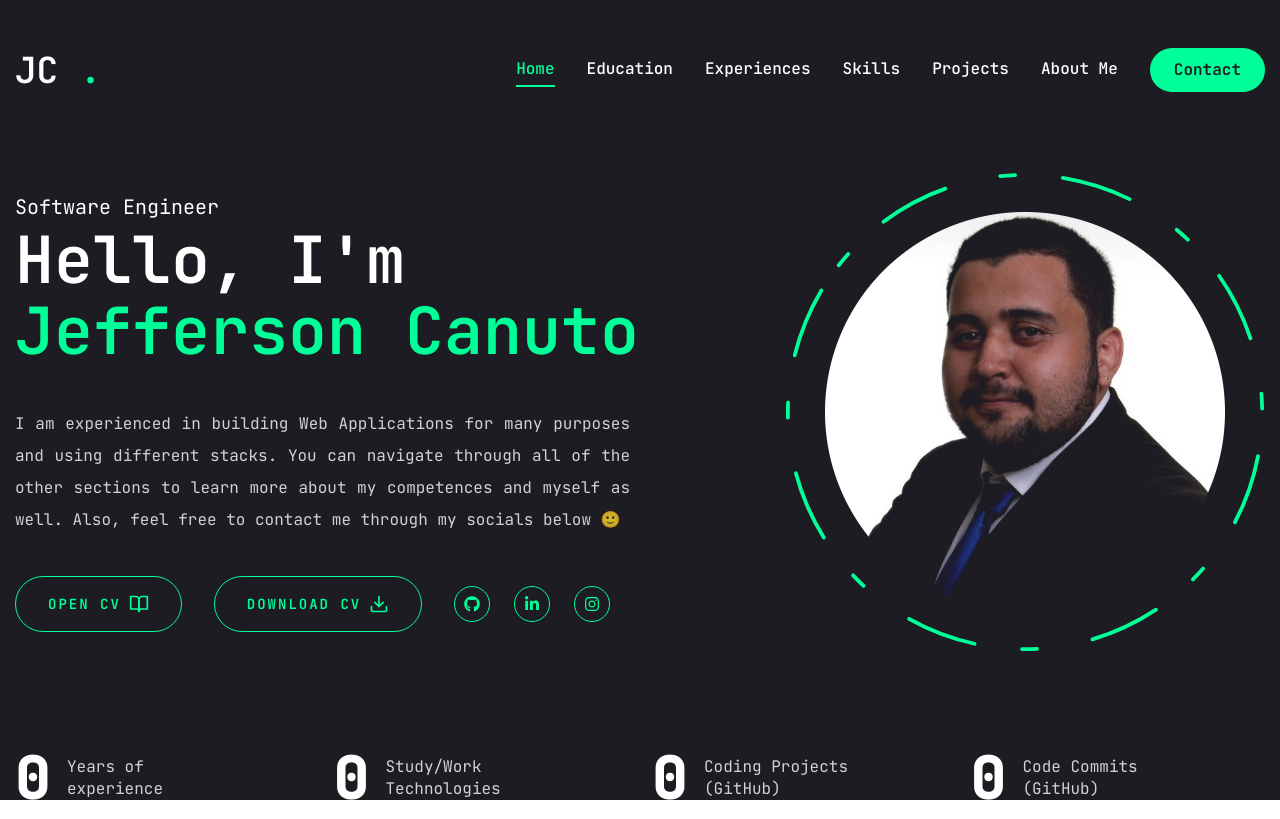
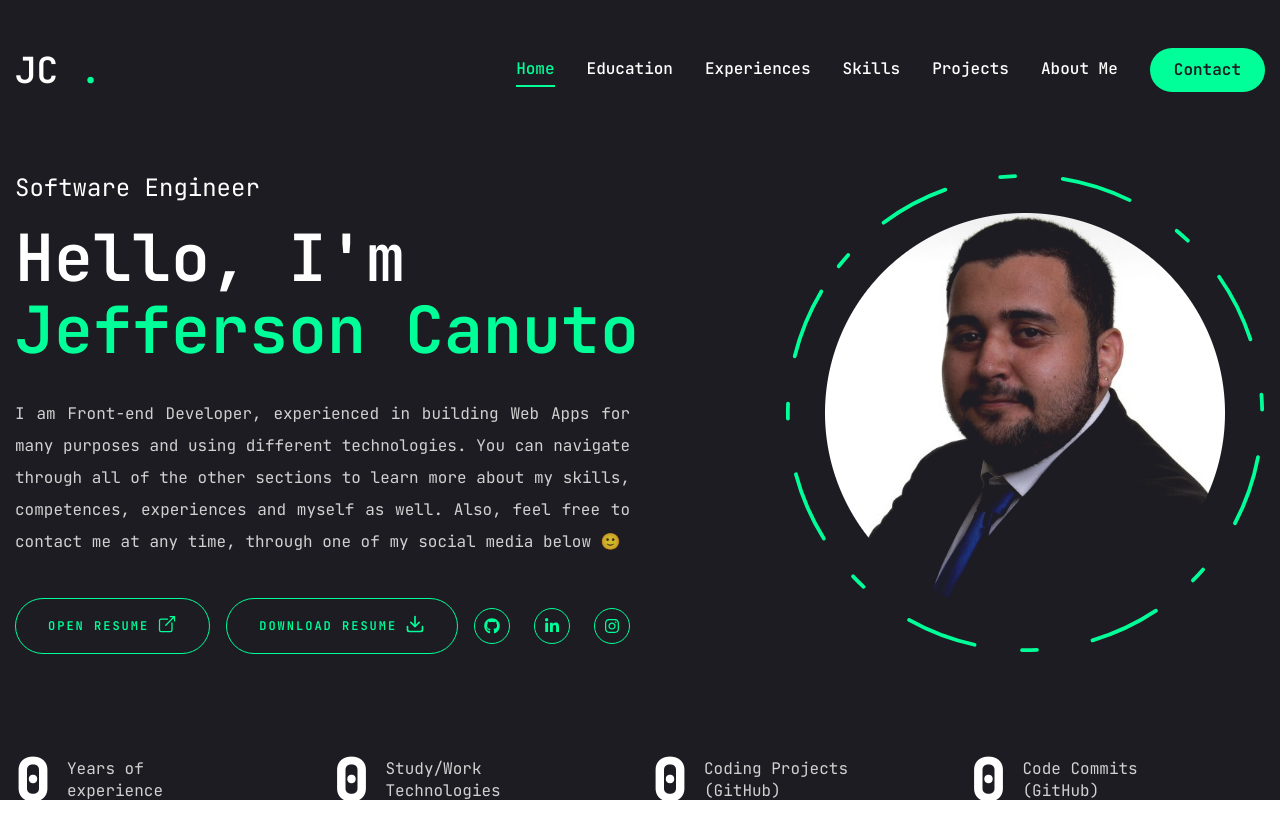
Before and after one commit to JeffersonCanuto/jefferson-portfolio, a Next.js app: page / in a window 1280 px wide. Built offline with nearby package versions, Linux system fonts and the light colour scheme; no server answers.

Commit message:
chore: update text structure and styles in Home page

```diff
--- a/src/app/page.jsx
+++ b/src/app/page.jsx
@@ -1,4 +1,5 @@
-import { FiDownload, FiBookOpen } from "react-icons/fi";
+import { FiDownload } from "react-icons/fi";
+import { IoOpenOutline } from "react-icons/io5";
 
 import { Button } from "@/components/ui/button";
 import Social from "@/components/Social";
@@ -12,28 +13,29 @@ function Home() {
 				<div className="flex flex-col xl:flex-row items-center justify-between xl:pt-8 xl:pb-24">
 					{/* Text */}
 					<div className="text-center xl:text-left order-2 xl:order-none">
-						<span className="text-xl">Software Engineer</span>
-						<h1 className="h1 mb-6 animate-typing">
+						<span className="text-2xl">Software Engineer</span>
+						<h1 className="h1 mt-4 animate-typing">
 							Hello, I'm <br /> <span className="text-accent">Jefferson Canuto</span>
 						</h1>
-						<p className="max-w-[615px] mt-10 mb-10 text-white/80 text-justify">
-							I am experienced in building Web Applications for many purposes and using
-							different stacks. You can navigate through all of the other sections to learn
-							more about my competences and myself as well. Also, feel free to contact me
-							through my socials below &#128578;
+						<p className="max-w-[615px] mt-8 mb-10 text-white/80 text-justify">
+							I am Front-end Developer, experienced in building Web Apps for many purposes
+							and using different technologies. You can navigate through all of the other
+							sections to learn more about my skills, competences, experiences and myself
+							as well. Also, feel free to contact me at any time, through one of my social media
+							below &#128578;
 						</p>
 						{/* Button and Socials */}
-						<div className="flex flex-col xl:flex-row items-center gap-8">
+						<div className="flex flex-col xl:flex-row items-center gap-4">
 							<a href="/resumes/resume.pdf" target="_blank">
 								<Button variant="outline" size="lg" className="uppercase flex items-center gap-2">
-									<span>Open CV</span>
-									<FiBookOpen className="text-xl" />
+									<span className="text-[12px]">Open Resume</span>
+									<IoOpenOutline className="text-xl mb-1" />
 								</Button>
 							</a>
 							<a href="/resumes/resume.pdf" download="Resume - Jefferson Canuto.pdf">
 								<Button variant="outline" size="lg" className="uppercase flex items-center gap-2">
-									<span>Download CV</span>
-									<FiDownload className="text-xl" />
+									<span className="text-[12px]">Download Resume</span>
+									<FiDownload className="text-xl mb-1" />
 								</Button>
 							</a>
 							<div className="mb-8 xl:mb-0">
```
